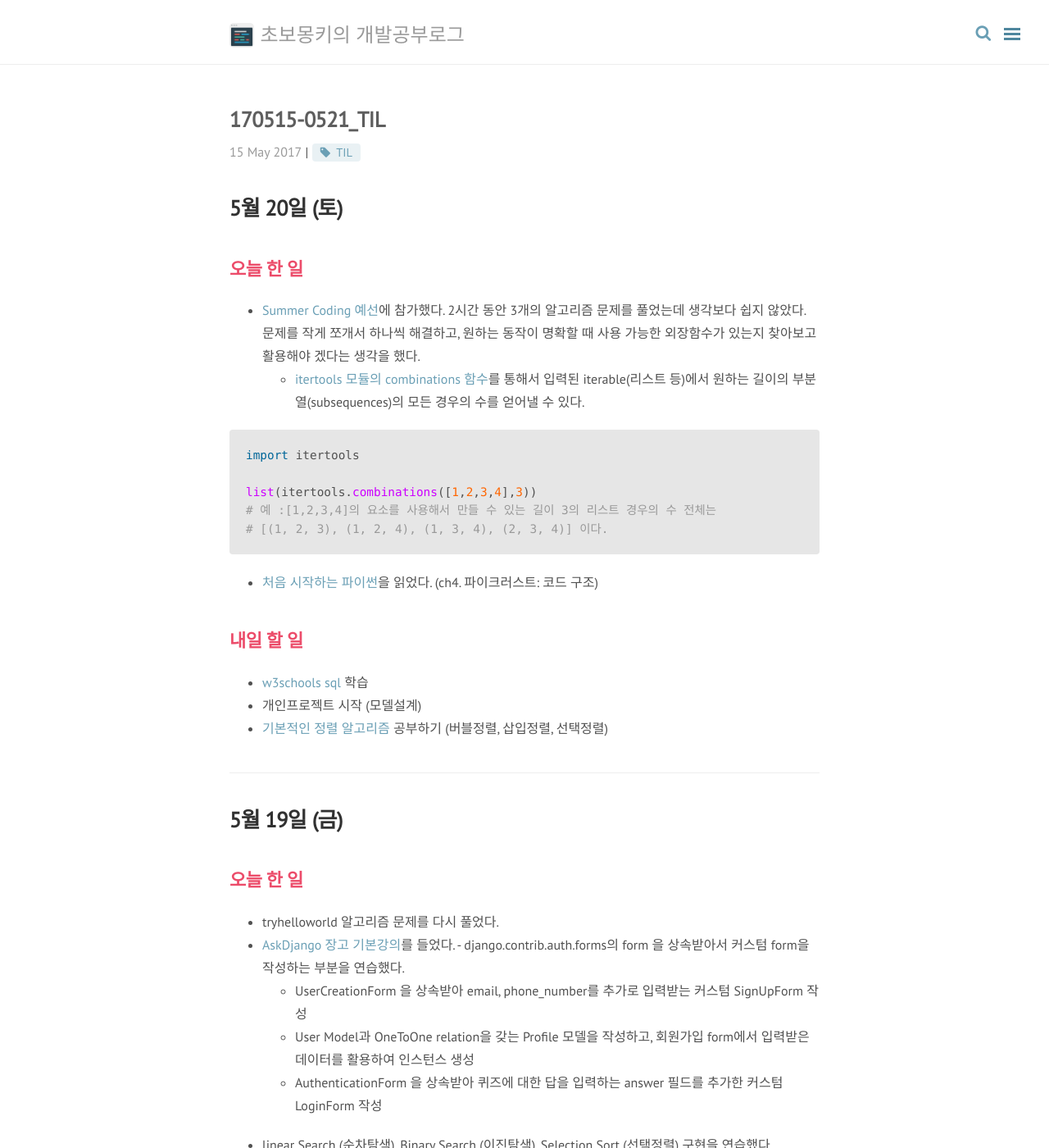
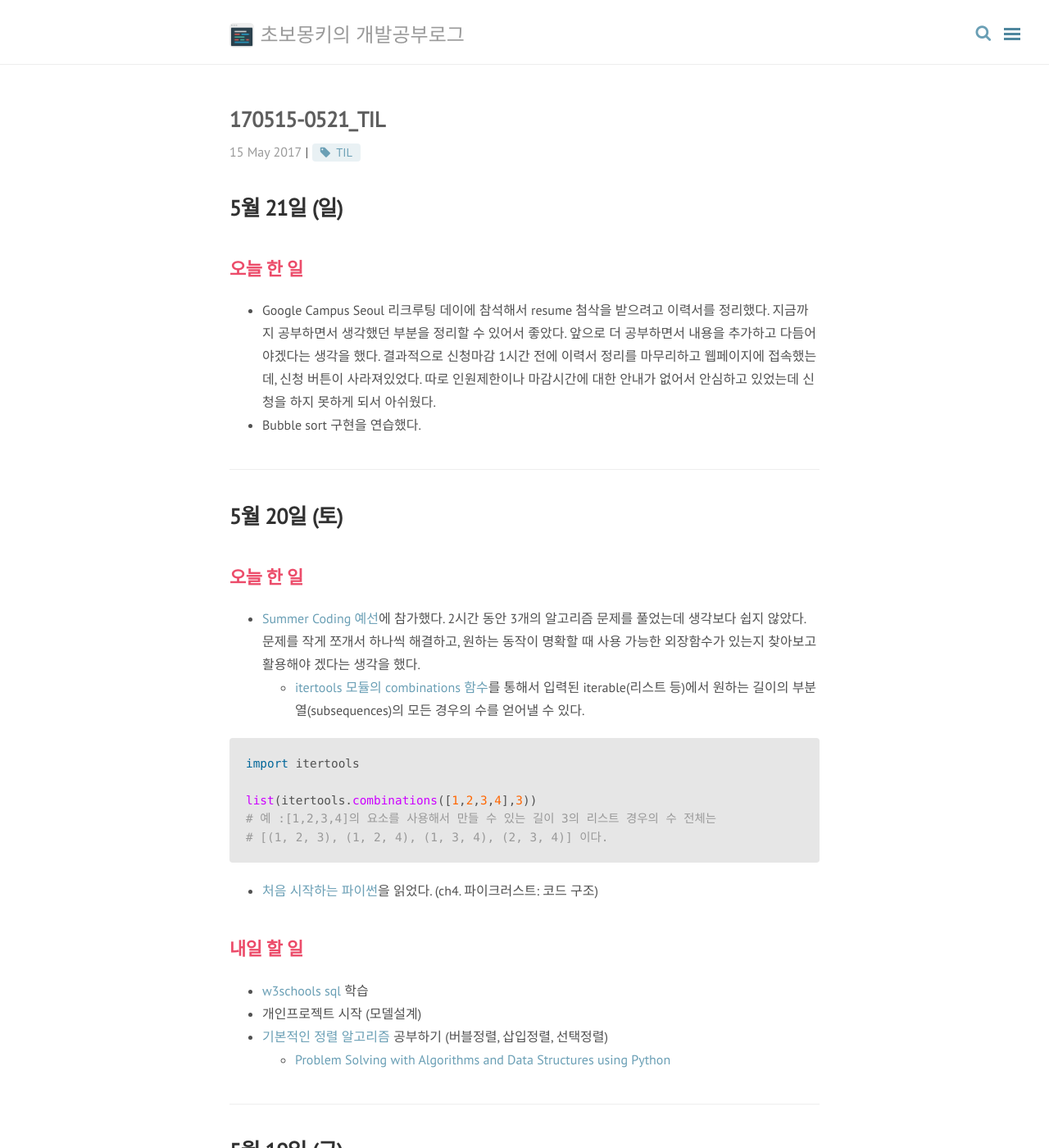
Before and after one commit to wayhome25/wayhome25.github.io, a Jekyll site: the page built from _posts/TIL(Today I Learned)/2017-05-15-05-21-TIL.md, in a window 1280 px wide and 1400 px high. Shown: the whole window at 82% size. Built offline with Jekyll 4.4.1, drawn with Linux system fonts in a browser that asks for light colours; nearby versions of some CDN libraries; comment, search, counter and statistics services are not loaded.

Commit message:
add blog post

````diff
--- a/_posts/TIL(Today I Learned)/2017-05-15-05-21-TIL.md
+++ b/_posts/TIL(Today I Learned)/2017-05-15-05-21-TIL.md
@@ -7,6 +7,12 @@ tags: [TIL]
 comments: true
 ---
 
+# 5월 21일 (일)
+## 오늘 한 일
+- Google Campus Seoul 리크루팅 데이에 참석해서 resume 첨삭을 받으려고 이력서를 정리했다. 지금까지 공부하면서 생각했던 부분을 정리할 수 있어서 좋았다. 앞으로 더 공부하면서 내용을 추가하고 다듬어야겠다는 생각을 했다. 결과적으로 신청마감 1시간 전에 이력서 정리를 마무리하고 웹페이지에 접속했는데, 신청 버튼이 사라져있었다. 따로 인원제한이나 마감시간에 대한 안내가 없어서 안심하고 있었는데 신청을 하지 못하게 되서 아쉬웠다.
+- Bubble sort 구현을 연습했다.
+
+---
 # 5월 20일 (토)
 ## 오늘 한 일
 - [Summer Coding 예선](https://programmers.co.kr/competitions/18/summercoding-%EC%97%AC%EB%A6%84%EB%B0%A9%ED%95%99-%EC%8A%A4%ED%83%80%ED%8A%B8%EC%97%85-%EC%9D%B8%ED%84%B4-%ED%94%84%EB%A1%9C%EA%B7%B8%EB%9E%A8)에 참가했다. 2시간 동안 3개의 알고리즘 문제를 풀었는데 생각보다 쉽지 않았다. 문제를 작게 쪼개서 하나씩 해결하고, 원하는 동작이 명확할 때 사용 가능한 외장함수가 있는지 찾아보고 활용해야 겠다는 생각을 했다.
@@ -21,10 +27,12 @@ list(itertools.combinations([1,2,3,4],3))
 ```
 - [처음 시작하는 파이썬](http://www.hanbit.co.kr/store/books/look.php?p_code=B2827459900)을 읽었다. (ch4. 파이크러스트: 코드 구조)
 
+
 ## 내일 할 일
 - [w3schools sql](https://www.w3schools.com/sql/) 학습
 - 개인프로젝트 시작 (모델설계)
 - [기본적인 정렬 알고리즘](https://www.inflearn.com/course-status-2/) 공부하기 (버블정렬, 삽입정렬, 선택정렬)
+	- [Problem Solving with Algorithms and Data Structures using Python](http://interactivepython.org/runestone/static/pythonds/SortSearch/Objectives.html)
 
 ---
 
````
